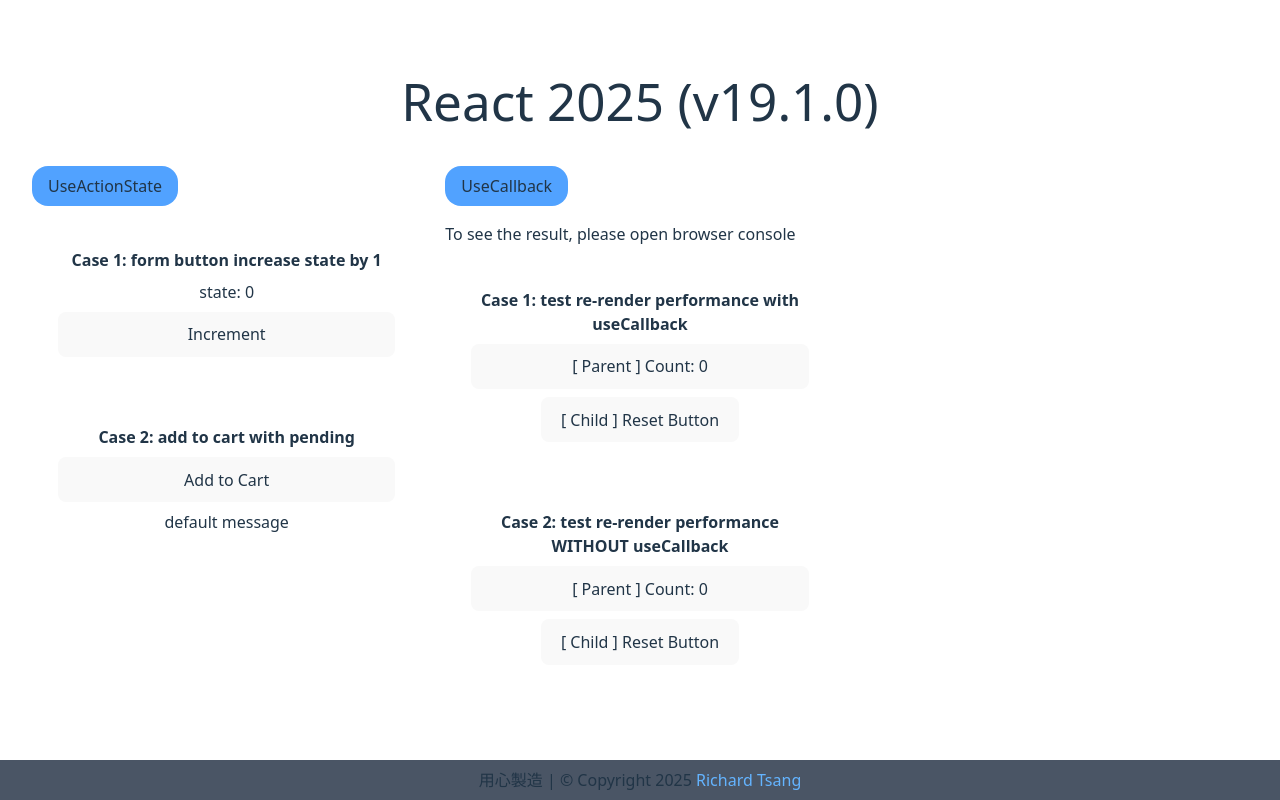
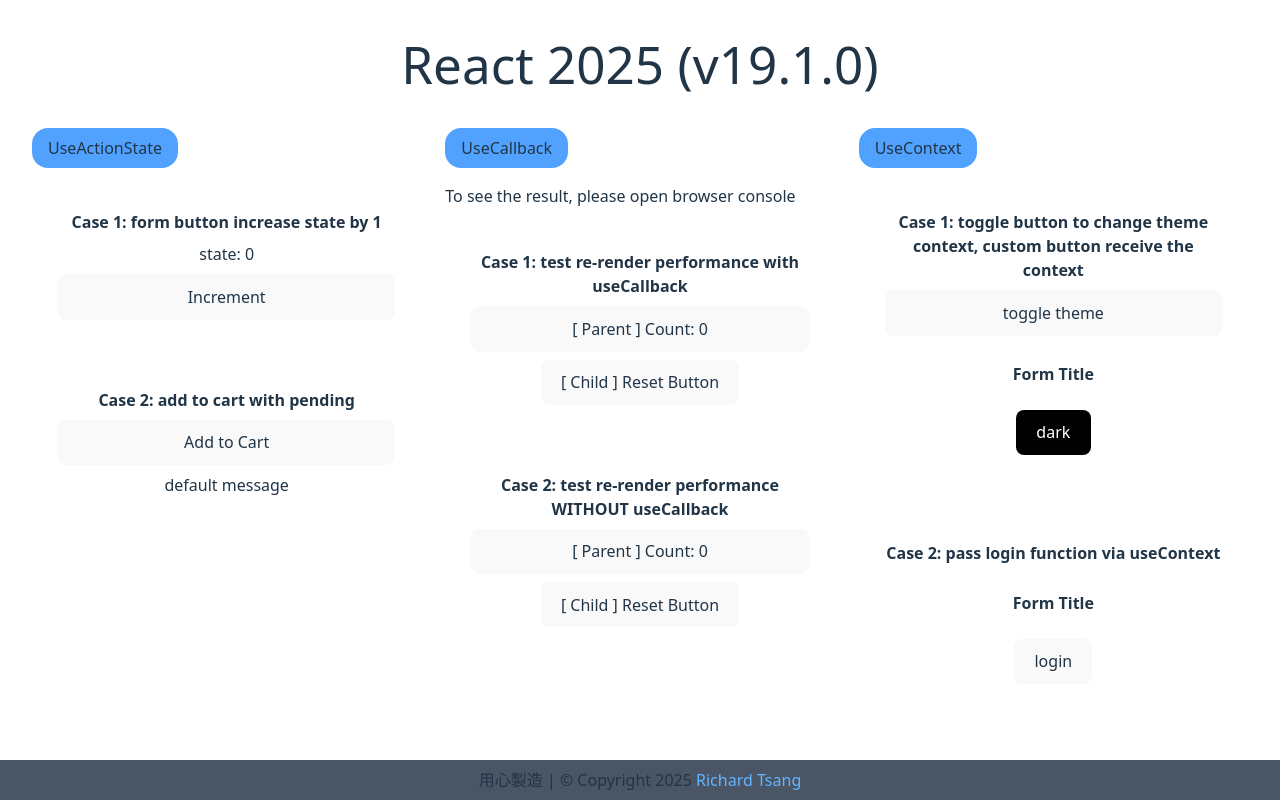
Before and after one commit to r7chardgh/react2025, a React (Vite) app: page / in a window 1280 px wide. Built offline with nearby package versions, Linux system fonts and the light colour scheme.

Commit message:
add useContext

```diff
--- a/src/App.tsx
+++ b/src/App.tsx
@@ -2,6 +2,7 @@
 import Grid from './components/Grid'
 import UseActionState from './components/UseActionState'
 import UseCallback from './components/UseCallback'
+import UseContext from './components/UseContext'
 
 function App() {
   return (
@@ -10,6 +11,7 @@
       <Grid className='gap-6 w-full'>
         <UseActionState />
         <UseCallback/>
+        <UseContext/>
       </Grid>
     </main>
   )
--- /dev/null
+++ b/src/components/UseContext.tsx
@@ -0,0 +1,45 @@
+import { createContext, useContext, useState } from "react";
+import Case from "./Case";
+
+const ThemeContext = createContext<string | null>(null);
+const LoginContext = createContext<VoidFunction | null>(null);
+
+const UseContext = () => {
+    const [theme, setTheme] = useState('dark');
+    const loginFunction = () => {
+        alert('logged in!');
+    }
+    return (
+        <div className='flex flex-col gap-4 items-center sm:items-start'>
+            <h3 className=' px-4 py-2 rounded-2xl bg-blue-400'>UseContext</h3>
+            <Case title="Case 1: toggle button to change theme context, custom button receive the context">
+                <ThemeContext.Provider value={theme}>
+                    <button onClick={() => { if (theme === 'dark') { setTheme('light') } else { setTheme('dark') } }}>toggle theme</button>
+                    <form className="p-4 border-white border-2 rounded-sm">
+                        <h5 className=" font-semibold capitalize mb-6">form title</h5>
+                        <CustomButton />
+                    </form>
+                </ThemeContext.Provider>
+            </Case>
+            <Case title="Case 2: pass login function via useContext">
+                <LoginContext value={loginFunction}>
+                    <form className="p-4 border-white border-2 rounded-sm">
+                        <h5 className=" font-semibold capitalize mb-6">form title</h5>
+                        <LoginButton />
+                    </form>
+                </LoginContext>
+            </Case>
+        </div>
+    )
+}
+
+const CustomButton = () => {
+    const theme = useContext(ThemeContext);
+    return <button onClick={(e) => { e.preventDefault(); }} className={theme === 'dark' ? "!bg-black !text-white" : " !bg-white !text-black"}>{theme}</button>
+}
+const LoginButton = () => {
+    const login = useContext(LoginContext);
+    return <button onClick={(e) => { e.preventDefault(); !!login ? login() : null }} >login</button>
+}
+
+export default UseContext
```
Also changed, not shown: 1 other file (tests, documents, lock files or other folders).
